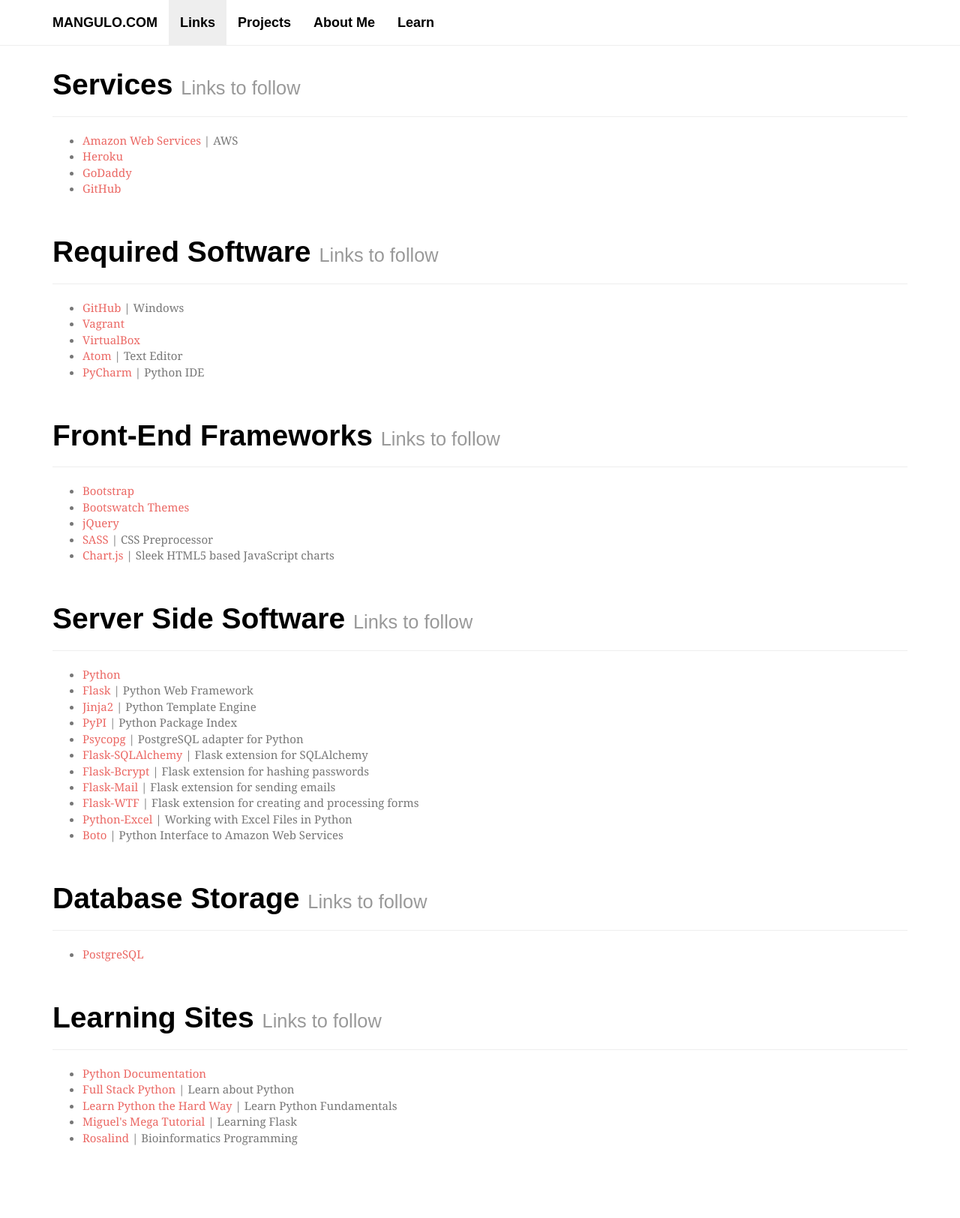
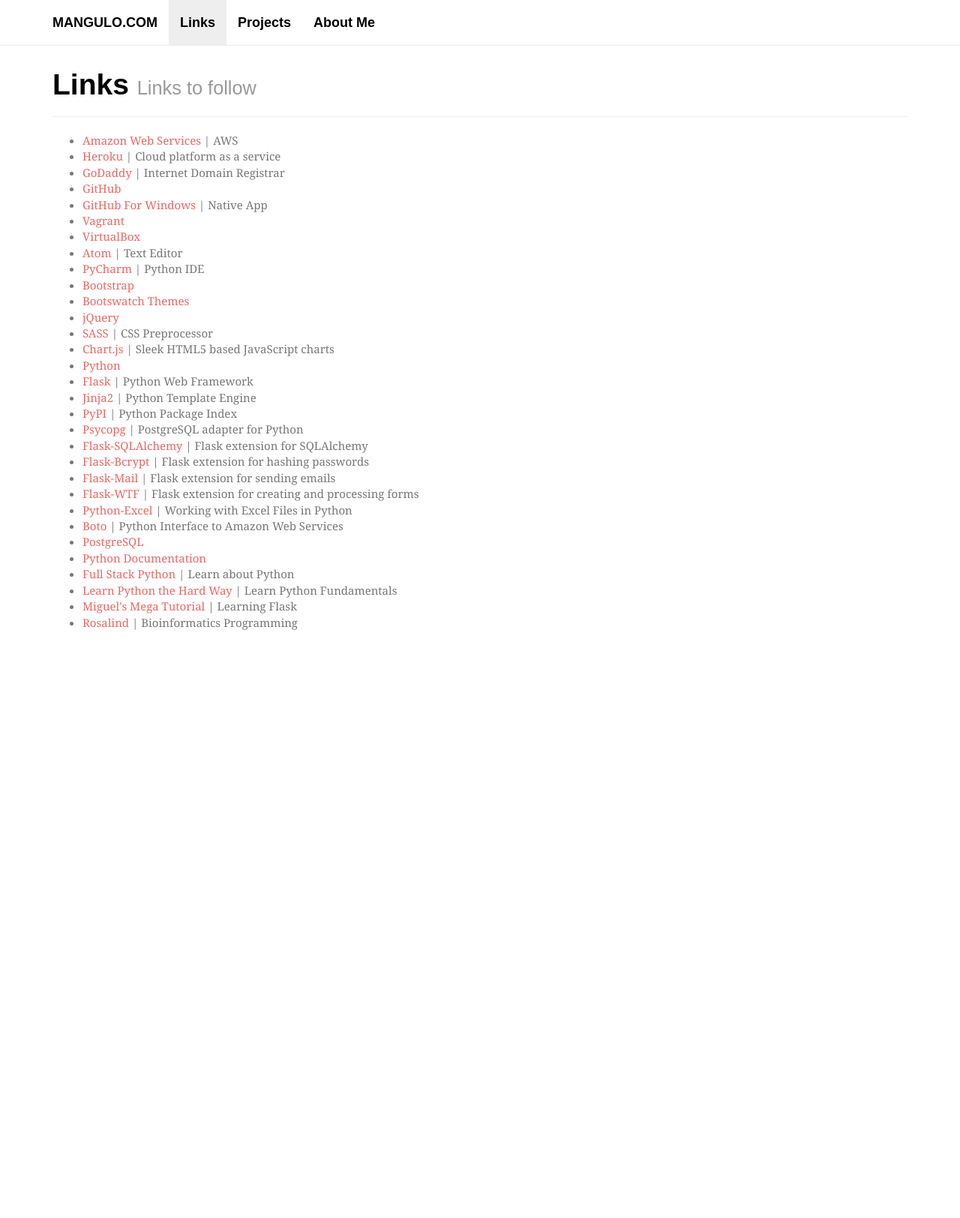
Before and after one commit to maangulo12/mangulo.com, a Flask app: page / in a window 1280 px wide. Shown: the whole page at 75% size. After the commit the page ends 840 px from the top, so only its background shows below. Run offline with Flask 2, Linux system fonts and the light colour scheme; some libraries are stand-ins or nearby versions; some web fonts are replaced.

Commit message:
Update links

```diff
--- a/app/templates/home.html
+++ b/app/templates/home.html
@@ -22,7 +22,6 @@
                         <li class="active"><a href="/"> Links </a></li>
                         <li><a href="/"> Projects </a></li>
                         <li><a href="/"> About Me </a></li>
-                        <li><a href="/learn/"> Learn </a></li>
                     </ul>
                 </div>
             </div>
@@ -30,59 +29,26 @@
         <!-- Page Header -->
         <div class="container">
             <div class="page-header">
-                <h1> Services <small> Links to follow </small></h1>
+                <h1> Links <small> Links to follow </small></h1>
             </div>
         </div>
         <!-- List -->
         <div class="container">
             <ul>
                 <li><a href="http://aws.amazon.com/" target="_blank"> Amazon Web Services </a> | AWS </li>
-                <li><a href="https://www.heroku.com/" target="_blank"> Heroku </a></li>
-                <li><a href="https://www.godaddy.com/" target="_blank"> GoDaddy </a></li>
+                <li><a href="https://www.heroku.com/" target="_blank"> Heroku </a> | Cloud platform as a service </li>
+                <li><a href="https://www.godaddy.com/" target="_blank"> GoDaddy </a> | Internet Domain Registrar </li>
                 <li><a href="https://github.com/" target="_blank"> GitHub </a></li>
-            <ul>
-        </div>
-        <!-- Page Header -->
-        <div class="container">
-            <div class="page-header">
-                <h1> Required Software <small> Links to follow </small></h1>
-            </div>
-        </div>
-        <!-- List -->
-        <div class="container">
-            <ul>
-                <li><a href="https://windows.github.com/" target="_blank"> GitHub </a> | Windows </li>
+                <li><a href="https://windows.github.com/" target="_blank"> GitHub For Windows </a> | Native App </li>
                 <li><a href="https://www.vagrantup.com/" target="_blank"> Vagrant </a></li>
                 <li><a href="https://www.virtualbox.org/wiki/Downloads" target="_blank"> VirtualBox </a></li>
                 <li><a href="https://atom.io/" target="_blank"> Atom </a> | Text Editor </li>
                 <li><a href="https://www.jetbrains.com/pycharm/" target="_blank"> PyCharm </a> | Python IDE </li>
-            <ul>
-        </div>
-        <!-- Page Header -->
-        <div class="container">
-            <div class="page-header">
-                <h1> Front-End Frameworks <small> Links to follow </small></h1>
-            </div>
-        </div>
-        <!-- List -->
-        <div class="container">
-            <ul>
                 <li><a href="http://getbootstrap.com/" target="_blank"> Bootstrap </a></li>
                 <li><a href="http://bootswatch.com/" target="_blank"> Bootswatch Themes </a></li>
                 <li><a href="https://jquery.com/" target="_blank"> jQuery </a></li>
                 <li><a href="http://sass-lang.com/" target="_blank"> SASS </a> | CSS Preprocessor </li>
                 <li><a href="http://www.chartjs.org/" target="_blank"> Chart.js </a> | Sleek HTML5 based JavaScript charts </li>
-            <ul>
-        </div>
-        <!-- Page Header -->
-        <div class="container">
-            <div class="page-header">
-                <h1> Server Side Software <small> Links to follow </small></h1>
-            </div>
-        </div>
-        <!-- List -->
-        <div class="container">
-            <ul>
                 <li><a href="https://www.python.org/" target="_blank"> Python </a></li>
                 <li><a href="http://flask.pocoo.org/" target="_blank"> Flask </a> | Python Web Framework </li>
                 <li><a href="http://jinja.pocoo.org/" target="_blank"> Jinja2 </a> | Python Template Engine </li>
@@ -94,29 +60,7 @@
                 <li><a href="https://flask-wtf.readthedocs.org/en/latest/" target="_blank"> Flask-WTF </a> | Flask extension for creating and processing forms </li>
                 <li><a href="http://www.python-excel.org/" target="_blank"> Python-Excel </a> | Working with Excel Files in Python </li>
                 <li><a href="https://boto.readthedocs.org/en/latest/" target="_blank"> Boto </a> | Python Interface to Amazon Web Services </li>
-            <ul>
-        </div>
-        <!-- Page Header -->
-        <div class="container">
-            <div class="page-header">
-                <h1> Database Storage <small> Links to follow </small></h1>
-            </div>
-        </div>
-        <!-- List -->
-        <div class="container">
-            <ul>
                 <li><a href="http://www.postgresql.org/" target="_blank"> PostgreSQL </a></li>
-            <ul>
-        </div>
-        <!-- Page Header -->
-        <div class="container">
-            <div class="page-header">
-                <h1> Learning Sites <small> Links to follow </small></h1>
-            </div>
-        </div>
-        <!-- List -->
-        <div class="container">
-            <ul>
                 <li><a href="https://docs.python.org/3/" target="_blank"> Python Documentation </a></li>
                 <li><a href="http://www.fullstackpython.com/" target="_blank"> Full Stack Python </a> | Learn about Python </li>
                 <li><a href="http://learnpythonthehardway.org/book/" target="_blank"> Learn Python the Hard Way </a> | Learn Python Fundamentals </li>
--- a/app/views.py
+++ b/app/views.py
@@ -14,8 +14,3 @@
 @app.route('/')
 def home():
     return render_template('home.html')
-
-
-@app.route('/learn/')
-def learn():
-    return render_template('learn.html')
```
Also changed, not shown: app/templates/learn.html (deleted, +0 -93 lines).
